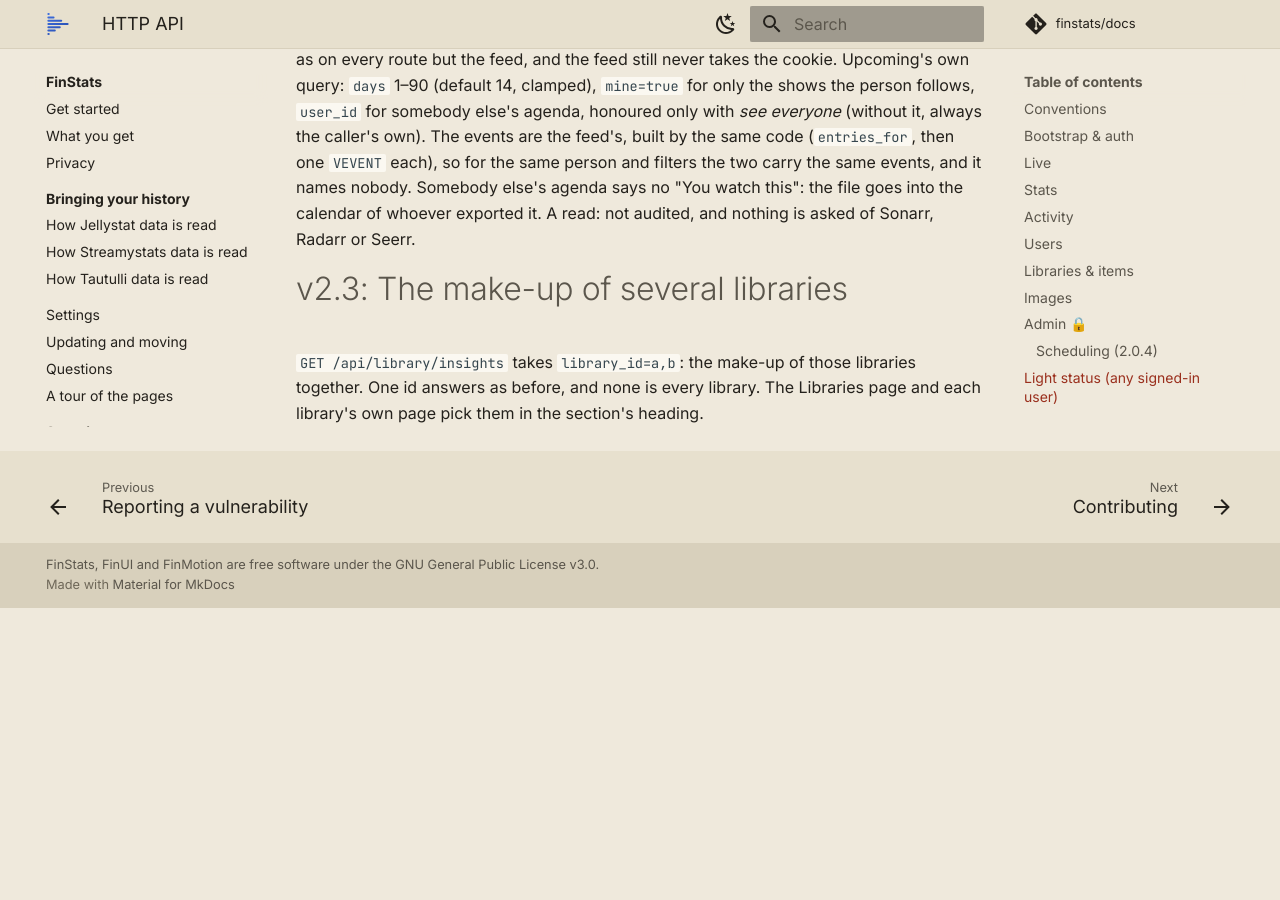
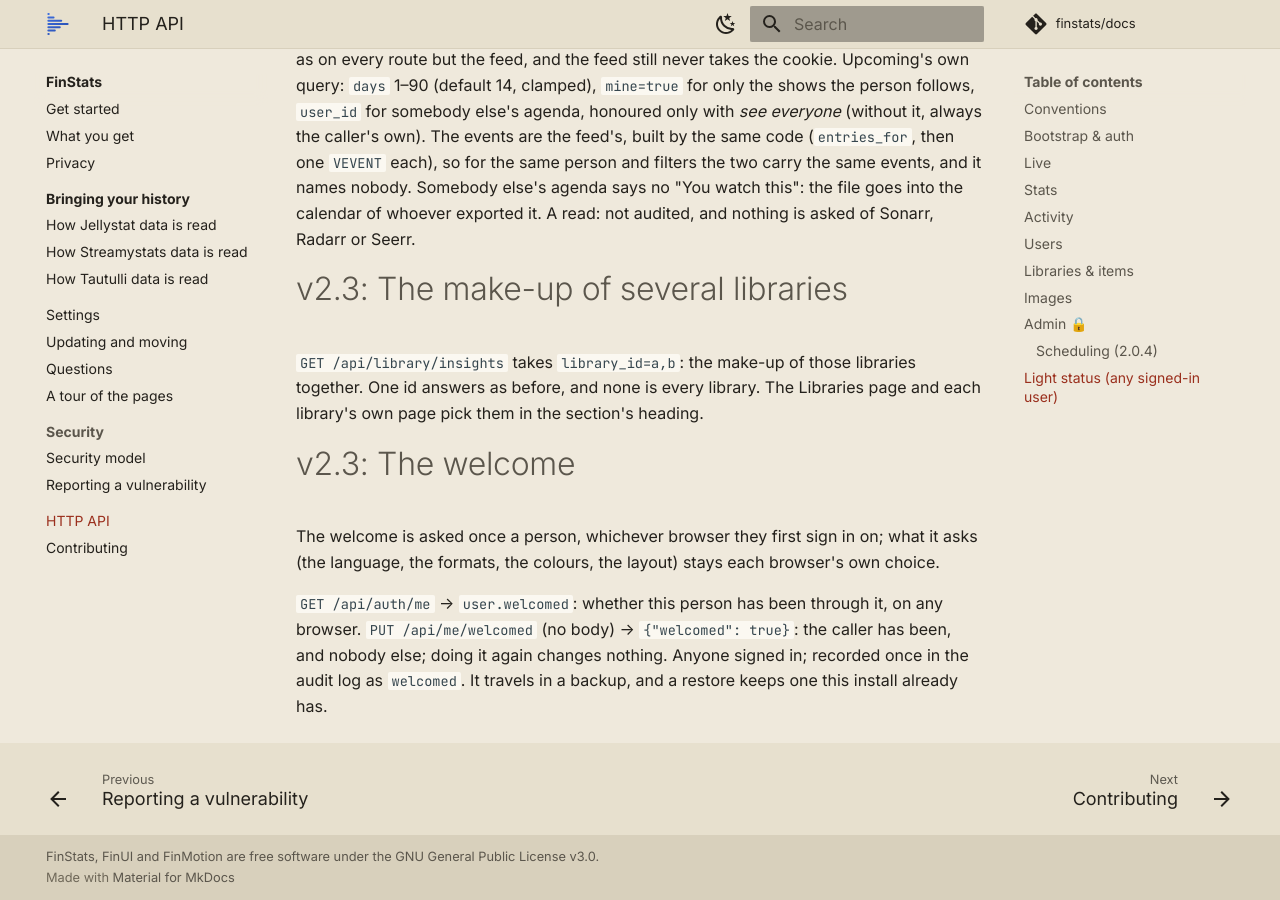
Before and after one commit to finstats/docs, an MkDocs documentation site: the page built from docs/finstats/api.md, in a window 1280 px wide and 900 px high, scrolled down 55765 px. Built offline with MkDocs 1.6.1 and Material for MkDocs 9.7.7, drawn with Linux system fonts in a browser that asks for light colours; comment, search, counter and statistics services are not loaded; before the commit the page ends 56373 px from its top, so only the background shows below that.

Commit message:
docs: the welcome is asked once a person (PUT /api/me/welcomed)

```diff
--- a/docs/finstats/api.md
+++ b/docs/finstats/api.md
@@ -1916,3 +1916,12 @@ asked of Sonarr, Radarr or Seerr.
 
 `GET /api/library/insights` takes `library_id=a,b`: the make-up of those libraries together. One id answers as before,
 and none is every library. The Libraries page and each library's own page pick them in the section's heading.
+
+# v2.3: The welcome
+
+The welcome is asked once a person, whichever browser they first sign in on; what it asks (the language, the formats, the
+colours, the layout) stays each browser's own choice.
+
+`GET /api/auth/me` → `user.welcomed`: whether this person has been through it, on any browser. `PUT /api/me/welcomed`
+(no body) → `{"welcomed": true}`: the caller has been, and nobody else; doing it again changes nothing. Anyone signed in;
+recorded once in the audit log as `welcomed`. It travels in a backup, and a restore keeps one this install already has.
```
Also changed, not shown: docs/finstats/settings.md (+1 -1 lines).
